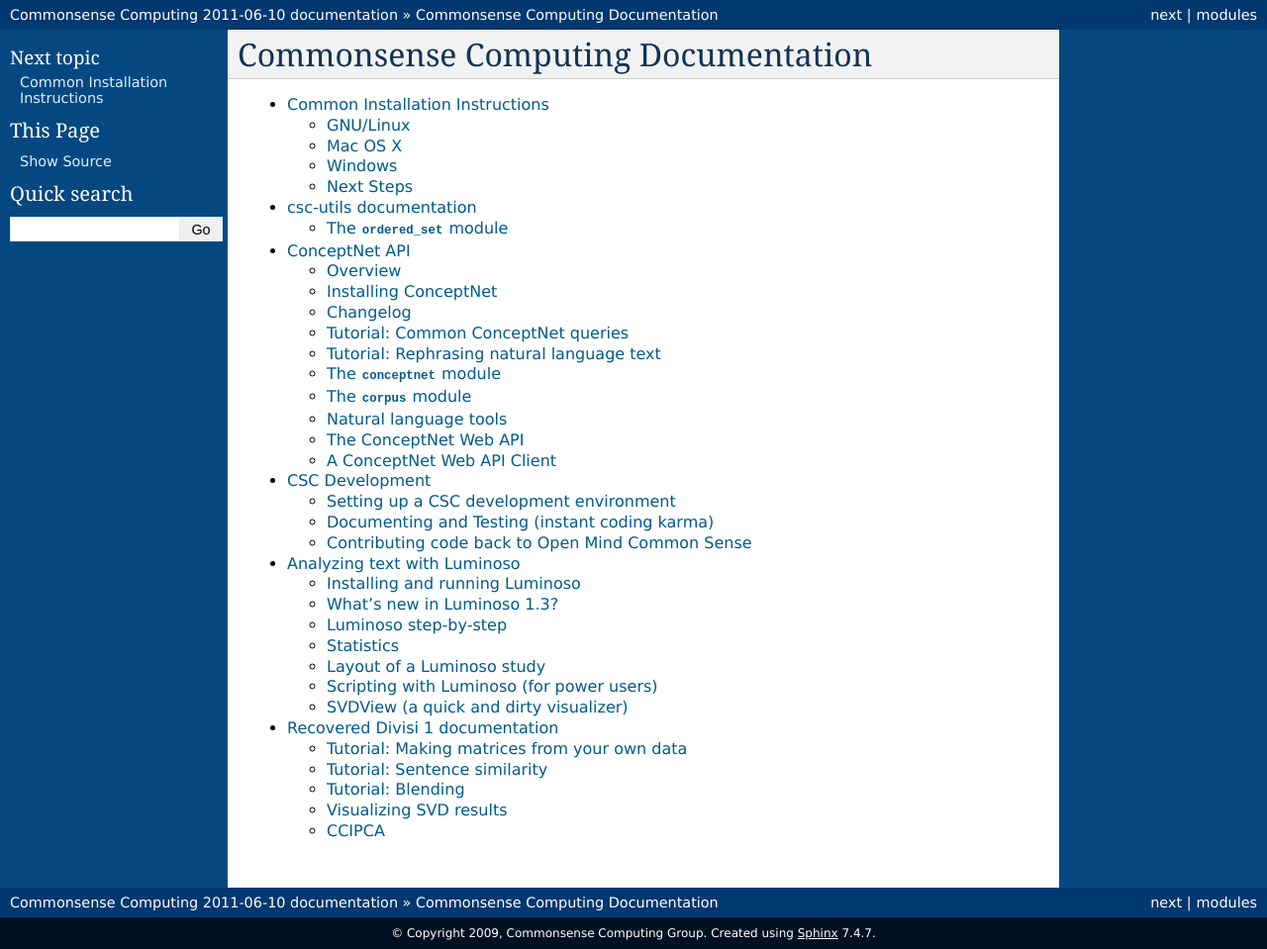
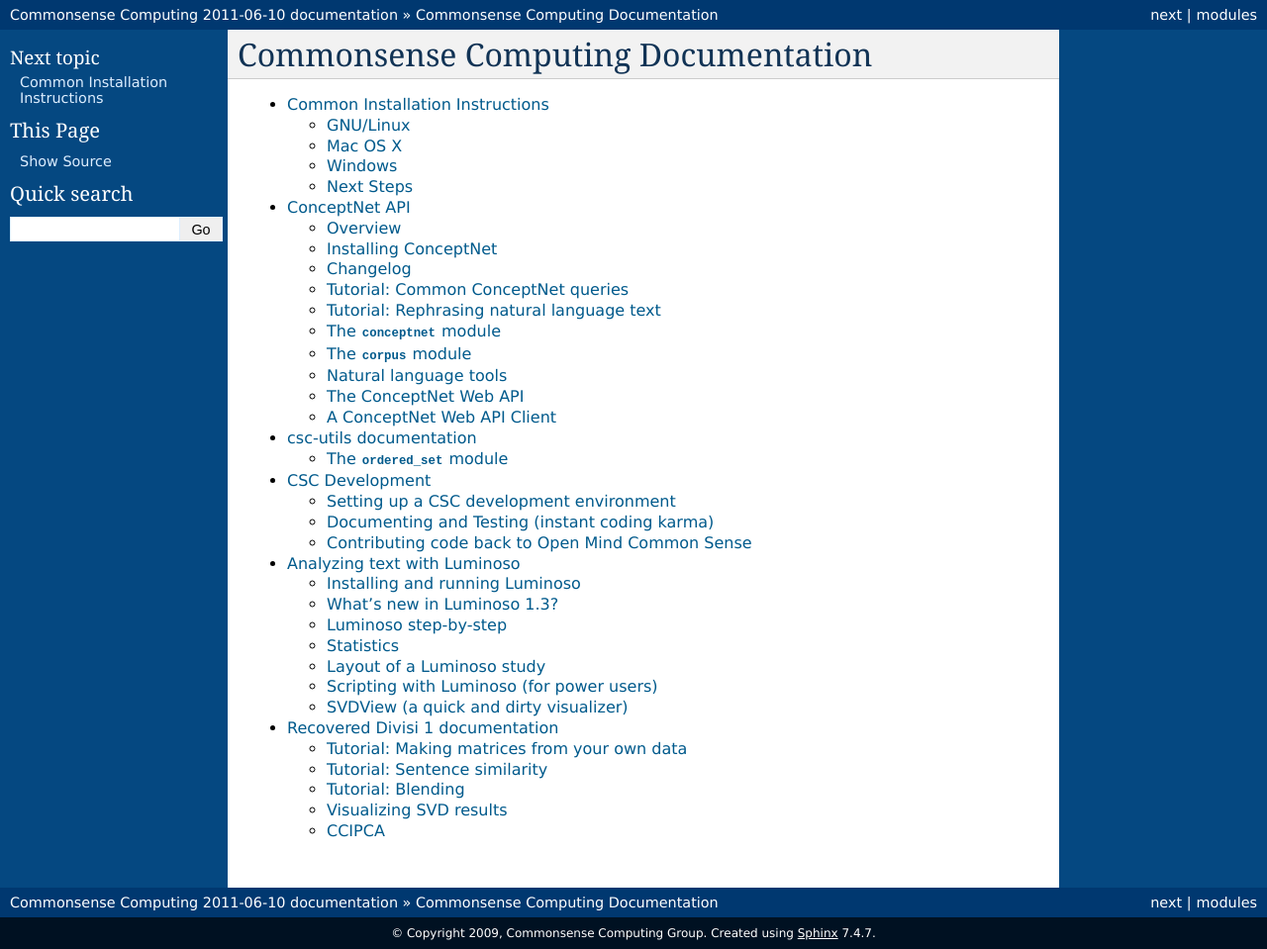
Before and after one commit to commonsense/omcs, a Sphinx documentation site: the page built from docs/index.rst, in a window 1280 px wide. Shown: the whole page at 99% size. Built offline with Sphinx 7.4.7, drawn with Linux system fonts in a browser that asks for light colours; pages that are not in the unit, such as notebooks, are missing from menus.

```diff
--- a/docs/index.rst
+++ b/docs/index.rst
@@ -11,9 +11,9 @@ Commonsense Computing Documentation
    :maxdepth: 2
 
    install
-   csc-utils/index
    conceptnet/index
    divisi2/index
+   csc-utils/index
    developers/index
    luminoso/index
    luminoso2/index
```
